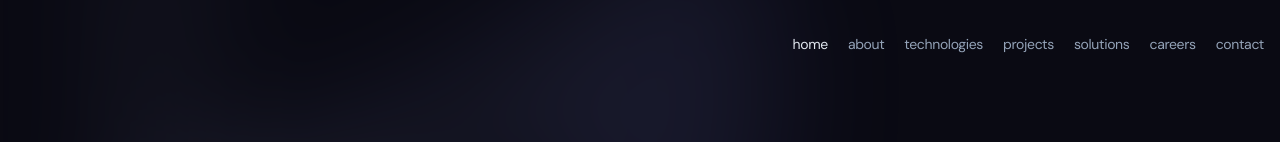
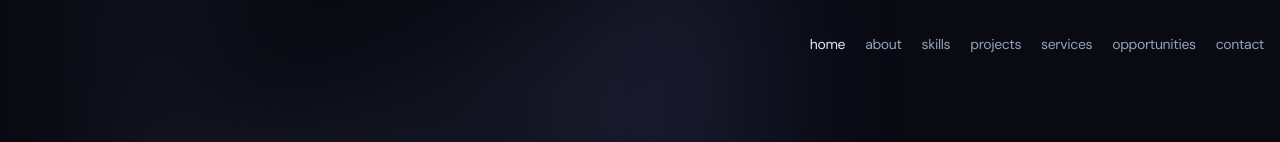
Before and after one commit to kavinarasan-005/official-portfolio, a Next.js app: page / in a window 1280 px wide. Shown: the top 142 px of the page. Built offline with nearby package versions, Linux system fonts and the light colour scheme.

Commit message:
Update navigation links and meta information for personal portfolio

```diff
--- a/src/components/Container.tsx
+++ b/src/components/Container.tsx
@@ -39,10 +39,10 @@ const variants = {
 const navLinks = [
   { href: "#home", text: "Home" },
   { href: "#about", text: "About" },
-  { href: "#technologies", text: "Technologies" },
+  { href: "#technologies", text: "Skills" },
   { href: "#projects", text: "Projects" },
-  { href: "#solutions", text: "Solutions" },
-  { href: "#careers", text: "Careers" },
+  { href: "#solutions", text: "Services" },
+  { href: "#careers", text: "Opportunities" },
   { href: "#contact", text: "Contact" },
 ];
 
@@ -85,8 +85,8 @@ export default function Container(props: ContainerProps) {
   const { children, ...customMeta } = props;
   const router = useRouter();
   const meta = {
-    title: "ClimateAI - AI for a Smarter, Sustainable Future",
-    description: `Pioneering the future of climate intelligence through cutting-edge AI research and innovation.`,
+    title: "Kavin Arasan - Product & Data Analyst Portfolio",
+    description: `Product & Data Analyst passionate about turning data into decisions and insights into products. Currently pursuing B.Tech. in Computer Science at ABV-IIITM Gwalior.`,
     image: "/assets/logo.webp",
     type: "website",
     ...customMeta,
```
